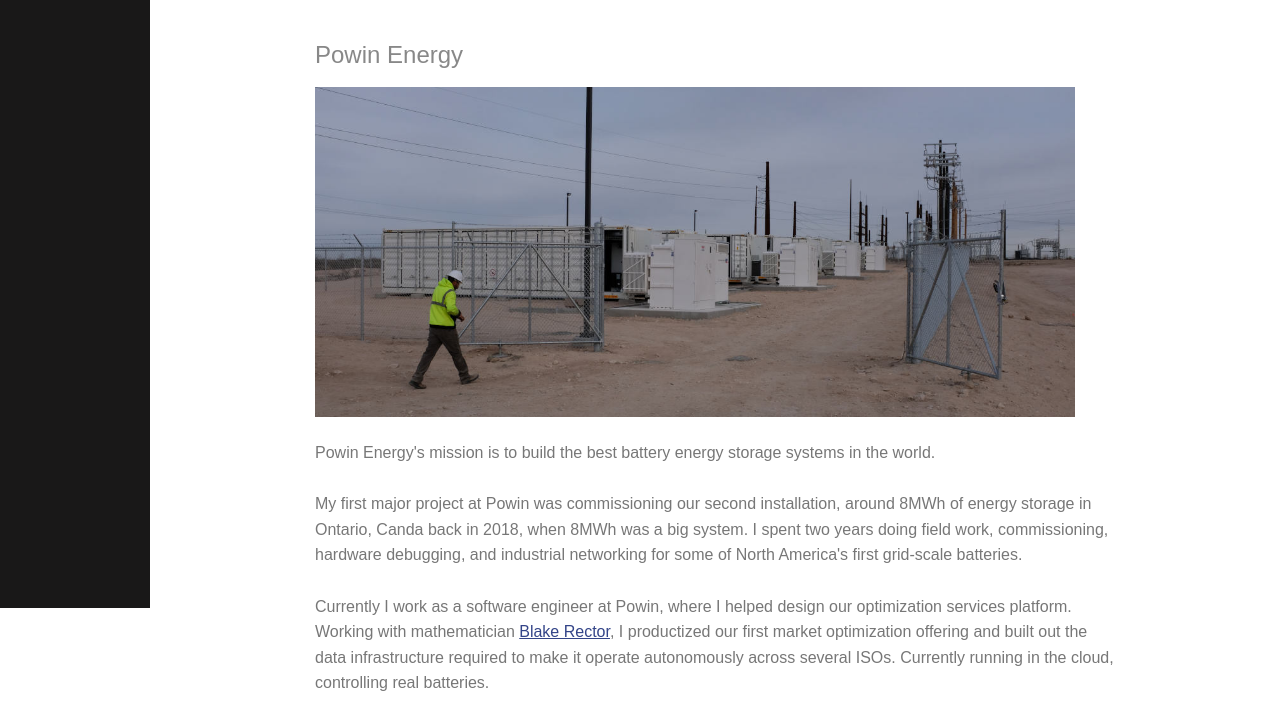
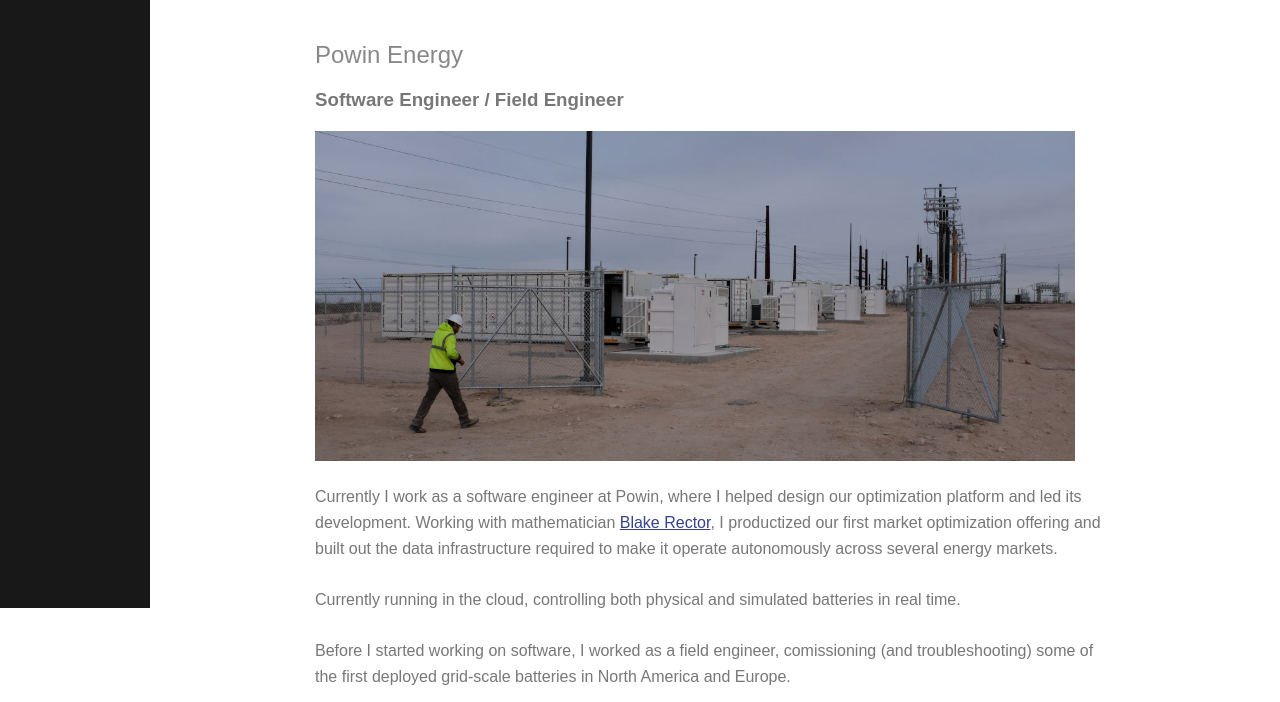
Before and after one commit to notsambeck/notsambeck.github.io, a plain HTML site: page projects.html in a window 1280 px wide. Shown: the part 192-894 px from the top of the page. Drawn offline with nearby package versions, Linux system fonts and the light colour scheme.

Commit message:
minor style edits

```diff
--- a/projects.html
+++ b/projects.html
@@ -54,6 +54,7 @@
 				<h2 class="content-head">Selected Projects</h2>
 
 				<h2 class="content-subhead">Powin Energy</h2>
+				<h3>Software Engineer / Field Engineer</h2>
 
 				<div class="pure-g project">
 
@@ -63,16 +64,15 @@
 
 					<div class="pure-u-1">
 						<p>
-							Powin Energy's mission is to build the best battery energy storage systems in the world.
-							<br><br>
-							My first major project at Powin was commissioning our second installation, around 8MWh of energy storage
-							in Ontario, Canda back in 2018, when 8MWh was a big system. I spent two years doing field work, commissioning,
-							hardware debugging, and industrial networking for some of North America's first grid-scale batteries.
-							<br><br>
-							Currently I work as a software engineer at Powin, where I helped design our optimization services platform.
+							Currently I work as a software engineer at Powin, where I helped design our optimization platform and led its development.
 							Working with mathematician <a href="https://www.linkedin.com/in/blake-rector-185025192">Blake Rector</a>,
 							I productized our first market optimization offering and built out the data infrastructure required
-							to make it operate autonomously across several ISOs. Currently running in the cloud, controlling real batteries.
+							to make it operate autonomously across several energy markets.
+							<br><br>
+							Currently running in the cloud, controlling both physical and simulated batteries in real time.
+							<br><br>
+							Before I started working on software, I worked as a field engineer, comissioning (and troubleshooting) some of the first
+							deployed grid-scale batteries in North America and Europe.
 						</p>
 					</div>
 
@@ -83,6 +83,7 @@
 				</div>
 
 				<h2 class="content-subhead">Blueshift</h2>
+				<h3>Founder / Designer / Hardware Engineer</h2>
 
 				<div class="pure-g project">
 
@@ -120,6 +121,7 @@
 
 
 				<h2 class="content-subhead">pandabase</h2>
+				<h3>Developer</h2>
 
 				<div class="pure-g project">
 
@@ -145,6 +147,7 @@
 
 
 				<h2 class="content-subhead">SIFT</h2>
+				<h3>?</h2>
 
 				<div class="pure-g project">
 
```
Also changed, not shown: media/hydrogen_close.jpg.
